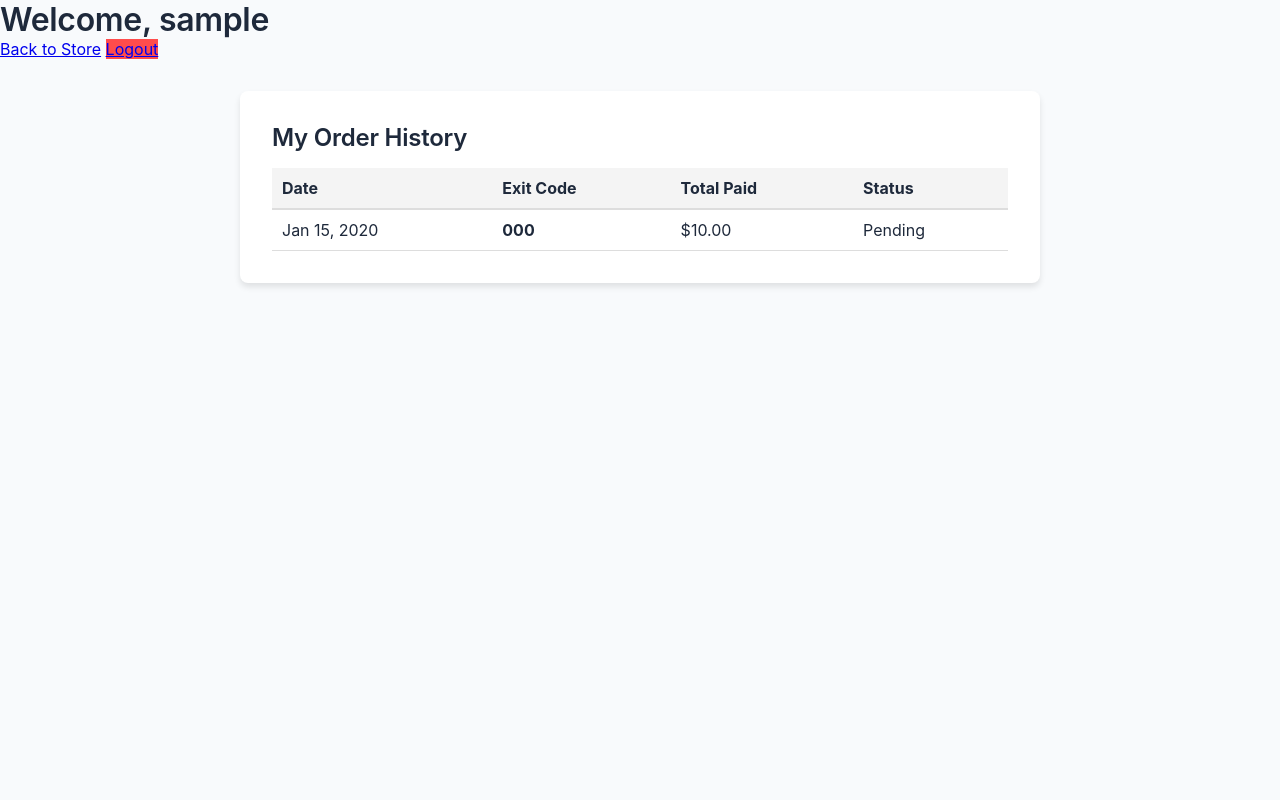
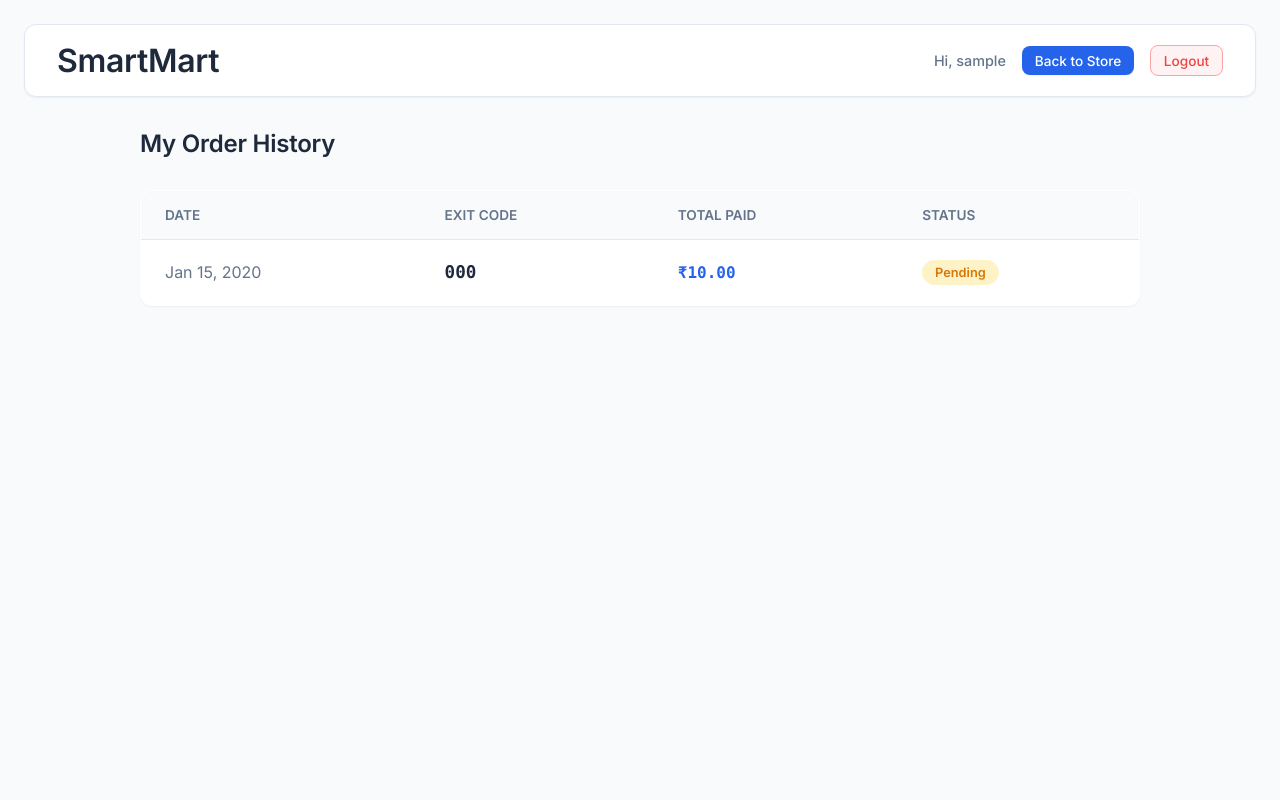
Before and after one commit to vishnurj06/supermarket-management-system, a Flask app: page /my_orders in a window 1280 px wide. Run offline with Flask 3, Linux system fonts and the light colour scheme; the visitor is signed in with stand-in values (Sample User, id 1); tables that the repository leaves empty hold one stand-in row (values such as "Sample post").

Commit message:
UI Polish: Updated login, registration, and order pages with dynamic portal styling

```diff
--- a/app/templates/customer.html
+++ b/app/templates/customer.html
@@ -114,9 +114,10 @@
                 <div style="width:1px; height: 30px; background: var(--border); margin: 0 1rem;"></div>
 
                 <span style="color:var(--text-muted); font-size:0.9rem; font-weight: 500;">Hi, {{ username }}</span>
+                <a href="/my_orders" class="btn-secondary" style="padding: 0.4rem 0.8rem; font-size: 0.85rem; text-decoration:none;">My Orders</a>
                 <a href="/logout" class="btn-secondary"
                     style="padding: 0.4rem 0.8rem; font-size: 0.85rem; text-decoration:none;">Logout</a>
-                <a href="{{ url_for('customer.my_orders') }}" class="btn">My Orders</a>
+
             </div>
         </header>
 
--- a/app/templates/my_orders.html
+++ b/app/templates/my_orders.html
@@ -2,45 +2,104 @@
 <html lang="en">
 <head>
     <meta charset="UTF-8">
-    <title>My Orders - Supermarket System</title>
+    <meta name="viewport" content="width=device-width, initial-scale=1.0">
+    <title>My Orders - SmartMart</title>
+    <link href="https://fonts.googleapis.com/css2?family=Inter:wght@400;500;600;700&display=swap" rel="stylesheet">
     <link rel="stylesheet" href="{{ url_for('static', filename='css/styles.css') }}">
+    <style>
+        .orders-table {
+            width: 100%;
+            border-collapse: collapse;
+            background: var(--bg-card);
+            border-radius: 0.75rem;
+            overflow: hidden;
+            box-shadow: var(--shadow-sm);
+            border: 1px solid var(--border);
+        }
+        .orders-table th {
+            background: #f8fafc;
+            padding: 1rem 1.5rem;
+            text-align: left;
+            font-size: 0.85rem;
+            text-transform: uppercase;
+            color: var(--text-muted);
+            font-weight: 600;
+            border-bottom: 1px solid var(--border);
+        }
+        .orders-table td {
+            padding: 1.25rem 1.5rem;
+            border-bottom: 1px solid var(--border);
+            vertical-align: middle;
+            color: var(--text-main);
+        }
+        .orders-table tr:last-child td {
+            border-bottom: none;
+        }
+        .orders-table tr:hover td {
+            background: #f8fafc;
+        }
+        .empty-orders {
+            text-align: center;
+            padding: 4rem 2rem;
+            background: var(--bg-card);
+            border-radius: 0.75rem;
+            border: 1px solid var(--border);
+            box-shadow: var(--shadow-sm);
+        }
+    </style>
 </head>
 <body>
-    <div class="header">
-        <h1>Welcome, {{ username }}</h1>
-        <div class="nav-links">
-            <a href="{{ url_for('customer.customer_view') }}" class="btn">Back to Store</a>
-            <a href="{{ url_for('auth.logout') }}" class="btn" style="background-color: #ff4c4c;">Logout</a>
+    <div class="app-container">
+        <header class="app-header" style="justify-content: space-between; gap: 2rem; flex-wrap: wrap;">
+            <div class="logo">
+                <h1>SmartMart</h1>
             </div>
+            <div style="display:flex; align-items:center; gap: 1rem; margin-left: auto;">
+                <span style="color:var(--text-muted); font-size:0.9rem; font-weight: 500;">Hi, {{ username }}</span>
+                <a href="/customer" class="btn-primary" style="padding: 0.4rem 0.8rem; font-size: 0.85rem; text-decoration:none;">Back to Store</a>
+                <a href="/logout" class="btn-secondary" style="padding: 0.4rem 0.8rem; font-size: 0.85rem; text-decoration:none; color: var(--danger); border-color: #fca5a5; background: #fef2f2;">Logout</a>
+            </div>
+        </header>
+
+        <main style="max-width: 1000px; margin: 0 auto; width: 100%;">
+            <div style="display: flex; justify-content: space-between; align-items: center; margin-bottom: 2rem;">
+                <h2>My Order History</h2>
             </div>
 
-    <div class="container" style="max-width: 800px; margin: 2rem auto; padding: 2rem; background: white; border-radius: 8px; box-shadow: 0 4px 6px rgba(0,0,0,0.1);">
-        <h2>My Order History</h2>
-
             {% if orders %}
-            <table style="width: 100%; border-collapse: collapse; margin-top: 1rem;">
+                <table class="orders-table scale-in">
                     <thead>
-                    <tr style="background-color: #f4f4f4; text-align: left;">
-                        <th style="padding: 10px; border-bottom: 2px solid #ddd;">Date</th>
-                        <th style="padding: 10px; border-bottom: 2px solid #ddd;">Exit Code</th>
-                        <th style="padding: 10px; border-bottom: 2px solid #ddd;">Total Paid</th>
-                        <th style="padding: 10px; border-bottom: 2px solid #ddd;">Status</th>
+                        <tr>
+                            <th>Date</th>
+                            <th>Exit Code</th>
+                            <th>Total Paid</th>
+                            <th>Status</th>
                         </tr>
                     </thead>
                     <tbody>
                         {% for order in orders %}
                         <tr>
-                        <td style="padding: 10px; border-bottom: 1px solid #ddd;">{{ order.date }}</td>
-                        <td style="padding: 10px; border-bottom: 1px solid #ddd;"><strong>{{ order.exit_code }}</strong></td>
-                        <td style="padding: 10px; border-bottom: 1px solid #ddd;">${{ "%.2f"|format(order.total_amount) }}</td>
-                        <td style="padding: 10px; border-bottom: 1px solid #ddd;">{{ order.exit_status | capitalize }}</td>
+                            <td style="color: var(--text-muted);">{{ order.date }}</td>
+                            <td class="mono" style="font-weight: 600; font-size: 1.1rem;">{{ order.exit_code }}</td>
+                            <td class="mono" style="font-weight: 600; color: var(--primary);">₹{{ "%.2f"|format(order.total_amount) }}</td>
+                            <td>
+                                <span class="status-badge status-{{ order.exit_status }}">
+                                    {{ order.exit_status | capitalize }}
+                                </span>
+                            </td>
                         </tr>
                         {% endfor %}
                     </tbody>
                 </table>
             {% else %}
-            <p>You haven't placed any orders yet! Head back to the store to start shopping.</p>
+                <div class="empty-orders scale-in">
+                    <div style="font-size: 3rem; opacity: 0.3; margin-bottom: 1rem;">📦</div>
+                    <h3 style="margin-bottom: 0.5rem;">No orders yet</h3>
+                    <p style="color: var(--text-muted); margin-bottom: 1.5rem;">Looks like you haven't made any purchases.</p>
+                    <a href="/customer" class="btn-primary" style="text-decoration:none;">Start Shopping</a>
+                </div>
             {% endif %}
+        </main>
     </div>
 </body>
 </html>
```
Also changed, not shown: app/templates/login.html (+59 -84 lines), app/templates/register.html (+102 -9 lines). Lines whose indentation alone changed are shown as unchanged.
